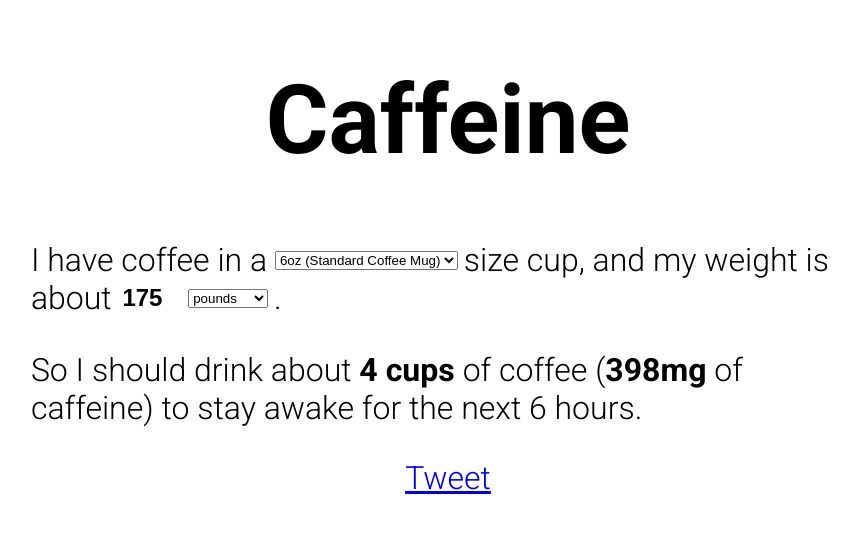
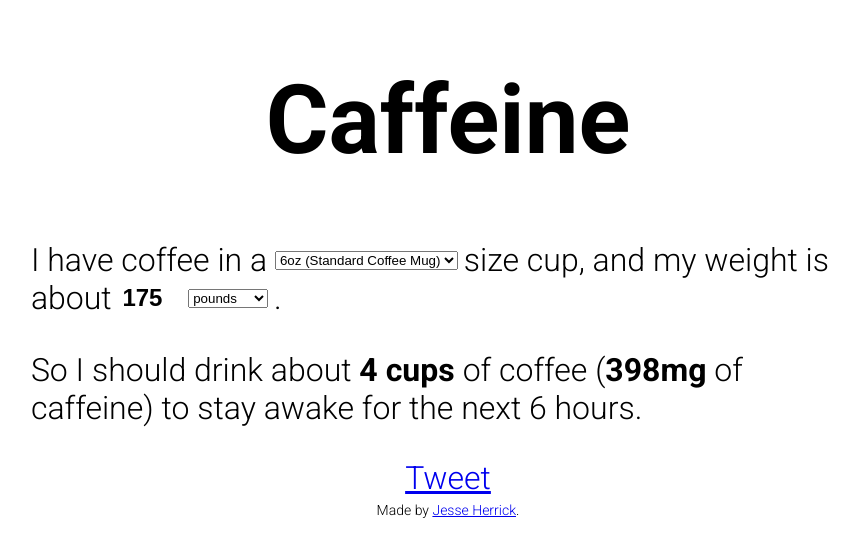
Before and after one commit to JesseHerrick/caffeinefor.me, a plain HTML site: page index.html in a window 1280 px wide. Shown: the whole page, without its empty margins (192-1051 px from the left). Drawn offline with nearby package versions, Linux system fonts and the light colour scheme.

Commit message:
Add a little attribution.

```diff
--- a/css/main.css
+++ b/css/main.css
@@ -4,7 +4,6 @@ body {
   font-family: 'Roboto';
   font-size: 2em;
   font-weight: 100;
-  height: 100%;
 }
 
 .container {
@@ -51,3 +50,14 @@ input:focus {
 #cups, #caffeine {
   font-weight: 700;
 }
+
+.attr {
+  display: block;
+  margin: 5px auto 10px auto;
+  text-align: center;
+  font-size: 14px;
+}
+
+.attr a {
+  font-weight: 300;
+}
--- a/index.html
+++ b/index.html
@@ -37,6 +37,8 @@
     <center><a href="https://twitter.com/share" class="twitter-share-button" data-via="JesseHerrick">Tweet</a>
 <script>!function(d,s,id){var js,fjs=d.getElementsByTagName(s)[0],p=/^http:/.test(d.location)?'http':'https';if(!d.getElementById(id)){js=d.createElement(s);js.id=id;js.src=p+'://platform.twitter.com/widgets.js';fjs.parentNode.insertBefore(js,fjs);}}(document, 'script', 'twitter-wjs');</script></center>
 
+    <small class="attr">Made by <a href="https://jesseherrick.io">Jesse Herrick</a>.</small>
+
     <script src="//ajax.googleapis.com/ajax/libs/jquery/1.11.1/jquery.min.js"></script>
     <script src="/js/coffee.js"></script>
   </body>
```
